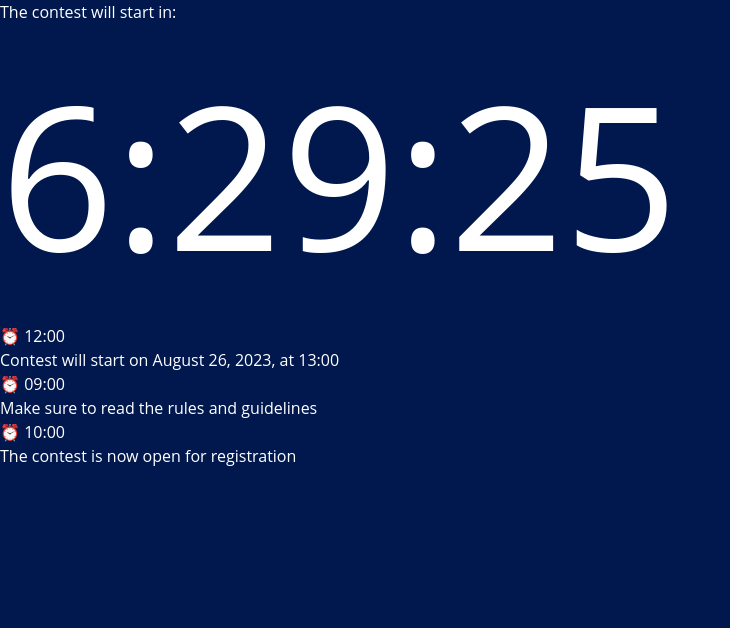
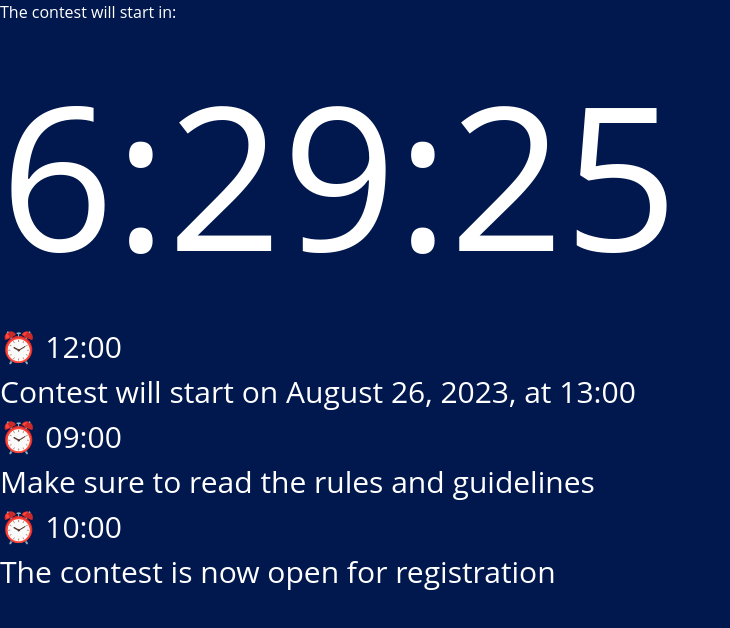
Before and after one commit to hockyy/contest-announcement, a Next.js app: page / in a window 1280 px wide. Shown: the top 628 px of the page, without its empty margins (0-730 px from the left). Built offline with nearby package versions, Linux system fonts and the light colour scheme; what @material-tailwind/react would draw is missing.

Commit message:
Fix announcement

```diff
--- a/src/components/Announcement.tsx
+++ b/src/components/Announcement.tsx
@@ -14,10 +14,11 @@ const Announcement = ({ announcement }) => {
       {announcement.map((item, index) => (
         <div
           key={index}
-          className="mb-2 flex flex-row items-center justify-start gap-2 rounded bg-gray-100 p-4 text-blue-800"
+          className="mb-2 flex flex-row items-center justify-start gap-2 rounded bg-gray-100 px-4 py-1 text-blue-800"
+          style={{ fontSize: '30px' }}
         >
           {/* Markdown content */}
-          <div className={'border-2 bg-gray-300 p-2'}>
+          <div className={'border-2 bg-gray-300 px-3 py-1 my-2 font-bold'}>
             ⏰ {formatTime(item.createdAt)}
           </div>
           <ReactMarkdown>{item.content}</ReactMarkdown>
```
